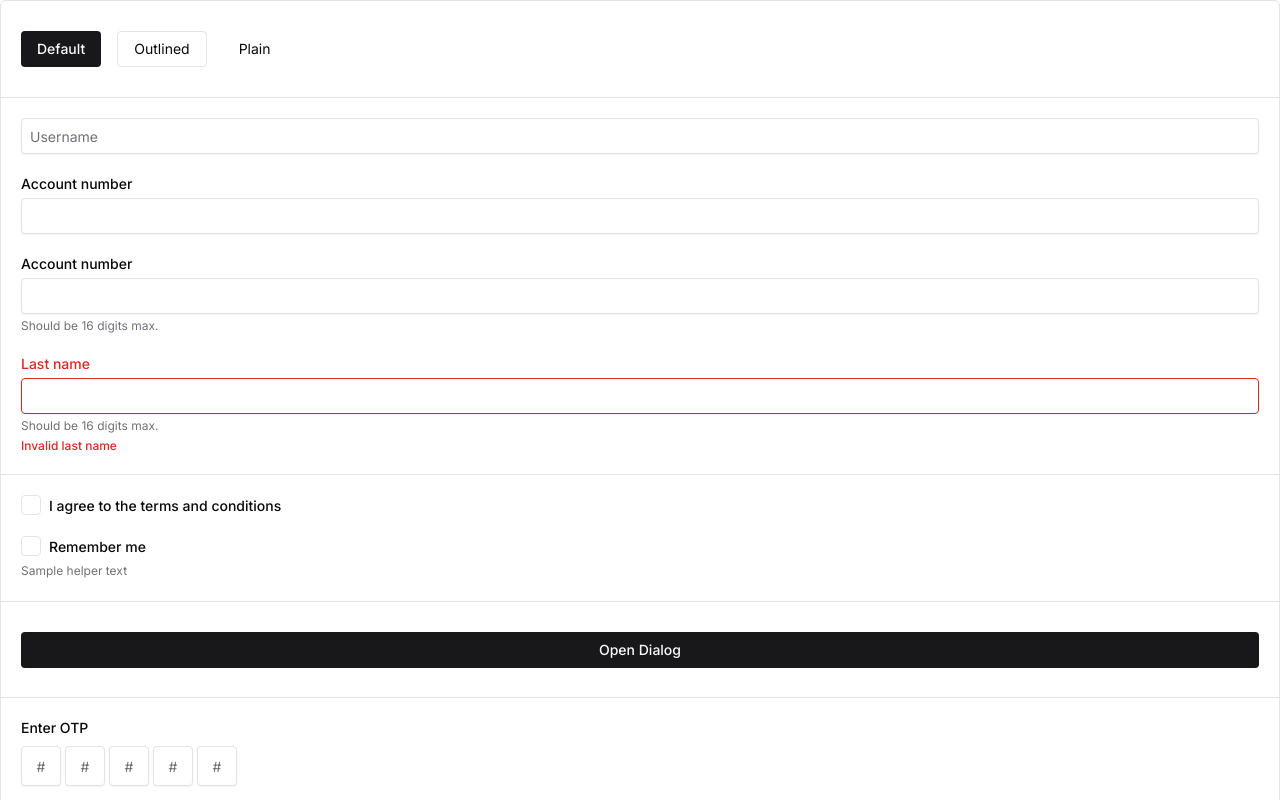
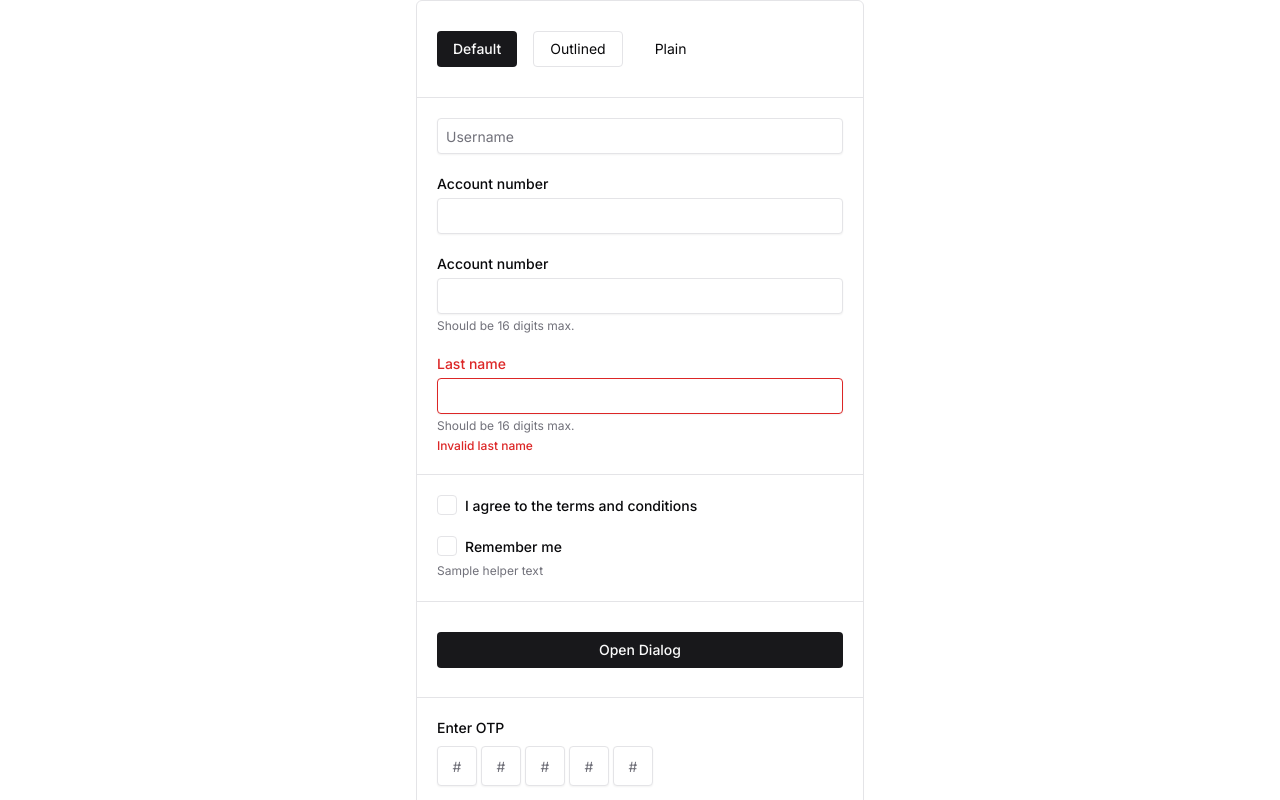
Before and after one commit to thevipinmishra/harbor-ui, a Next.js app: page / in a window 1280 px wide. Shown: the top 800 px of the page. Built offline with nearby package versions, Linux system fonts and the light colour scheme.

Commit message:
web: make the demo page container smaller

```diff
--- a/src/app/(home)/page.tsx
+++ b/src/app/(home)/page.tsx
@@ -87,7 +87,7 @@ export default function HomePage() {
 
   return (
     <main>
-      <div className=" border border-border rounded-md divide-y divide-border *:flex *:items-center *:*:w-full *:min-h-24 *:p-5">
+      <div className="max-w-md mx-auto border border-border rounded-md divide-y divide-border *:flex *:items-center *:*:w-full *:min-h-24 *:p-5">
         <div>
           <div className="flex gap-4 flex-wrap">
             <Button>Default</Button>
```
